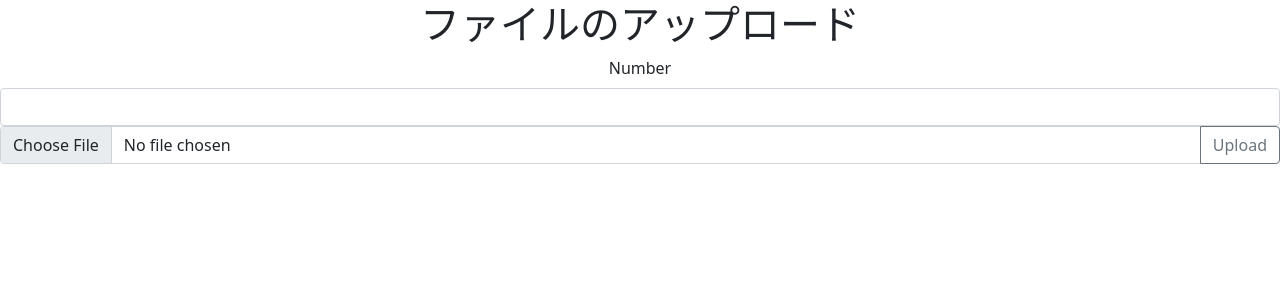
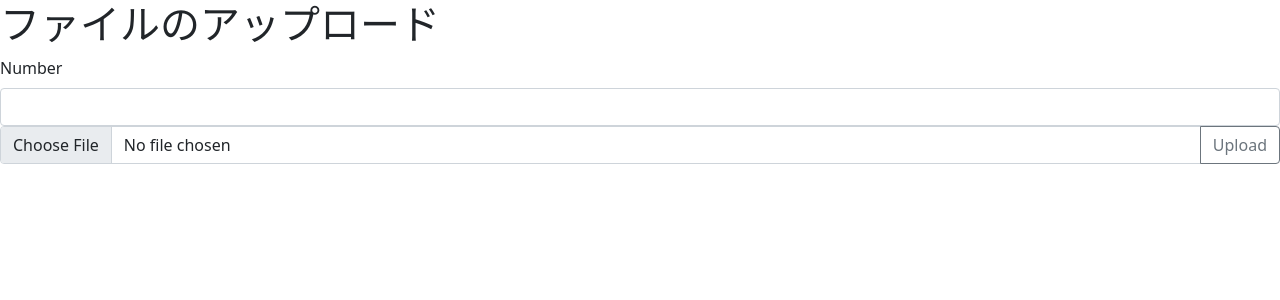
Before and after one commit to Naoyuki0920/server, a Flask app: page /upload in a window 1280 px wide. Shown: the top 300 px of the page. Run offline with Flask 3, Linux system fonts and the light colour scheme.

Commit message:
update upload

```diff
--- a/templates/base.css
+++ /dev/null
@@ -1,3 +0,0 @@
-body {
-  text-align: center;
-}
--- a/templates/base.html
+++ b/templates/base.html
@@ -7,7 +7,6 @@
   <meta name="viewport" content="width=device-width, initial-scale=1, shrink-to-fit=no">
   <link href="https://cdn.jsdelivr.net/npm/bootstrap@5.0.2/dist/css/bootstrap.min.css" rel="stylesheet"
     integrity="sha384-EVSTQN3/azprG1Anm3QDgpJLIm9Nao0Yz1ztcQTwFspd3yD65VohhpuuCOmLASjC" crossorigin="anonymous">
-    <link rel="stylesheet" type="text/css" href="base.css" />
 
   {% block header %}
   {% endblock %}
```
